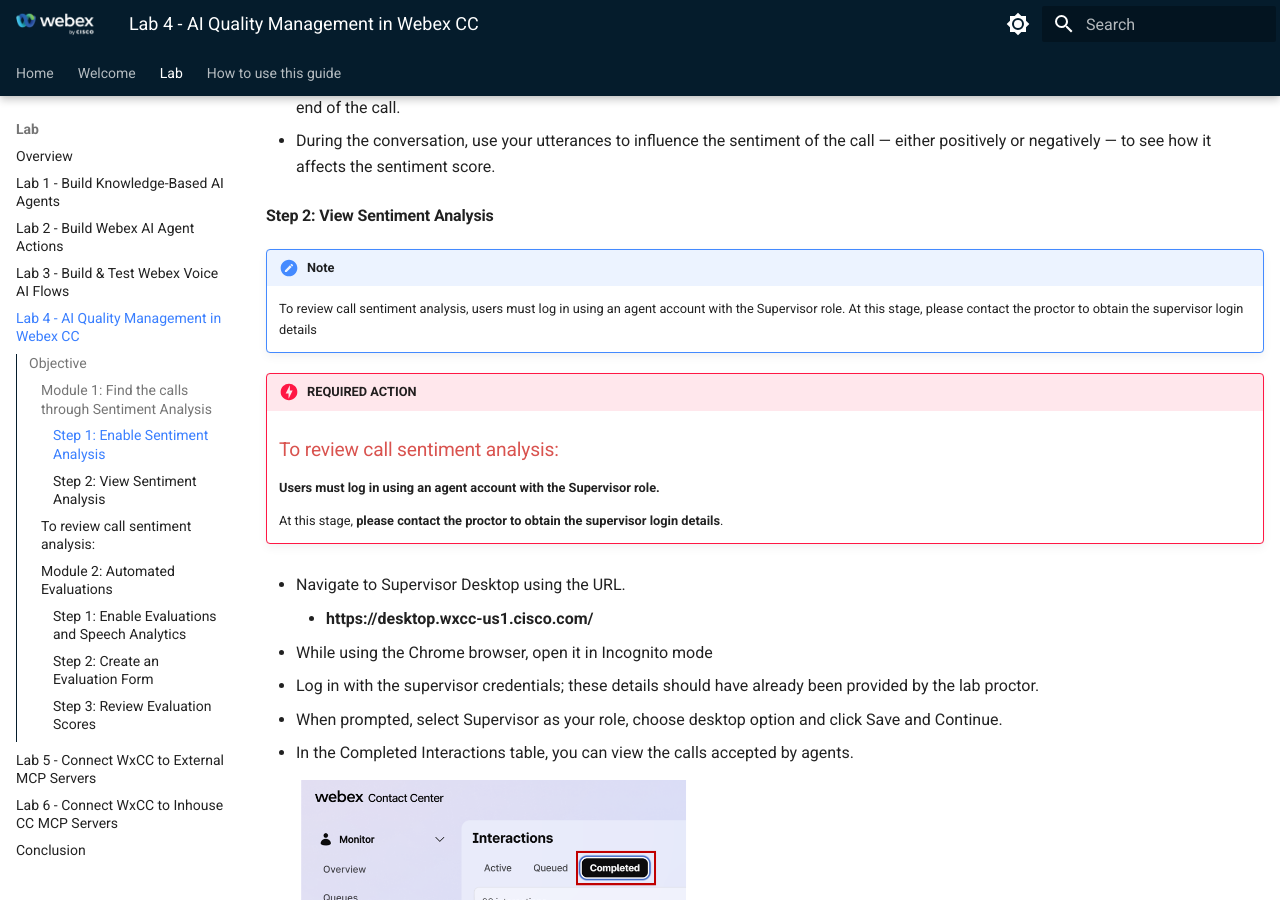
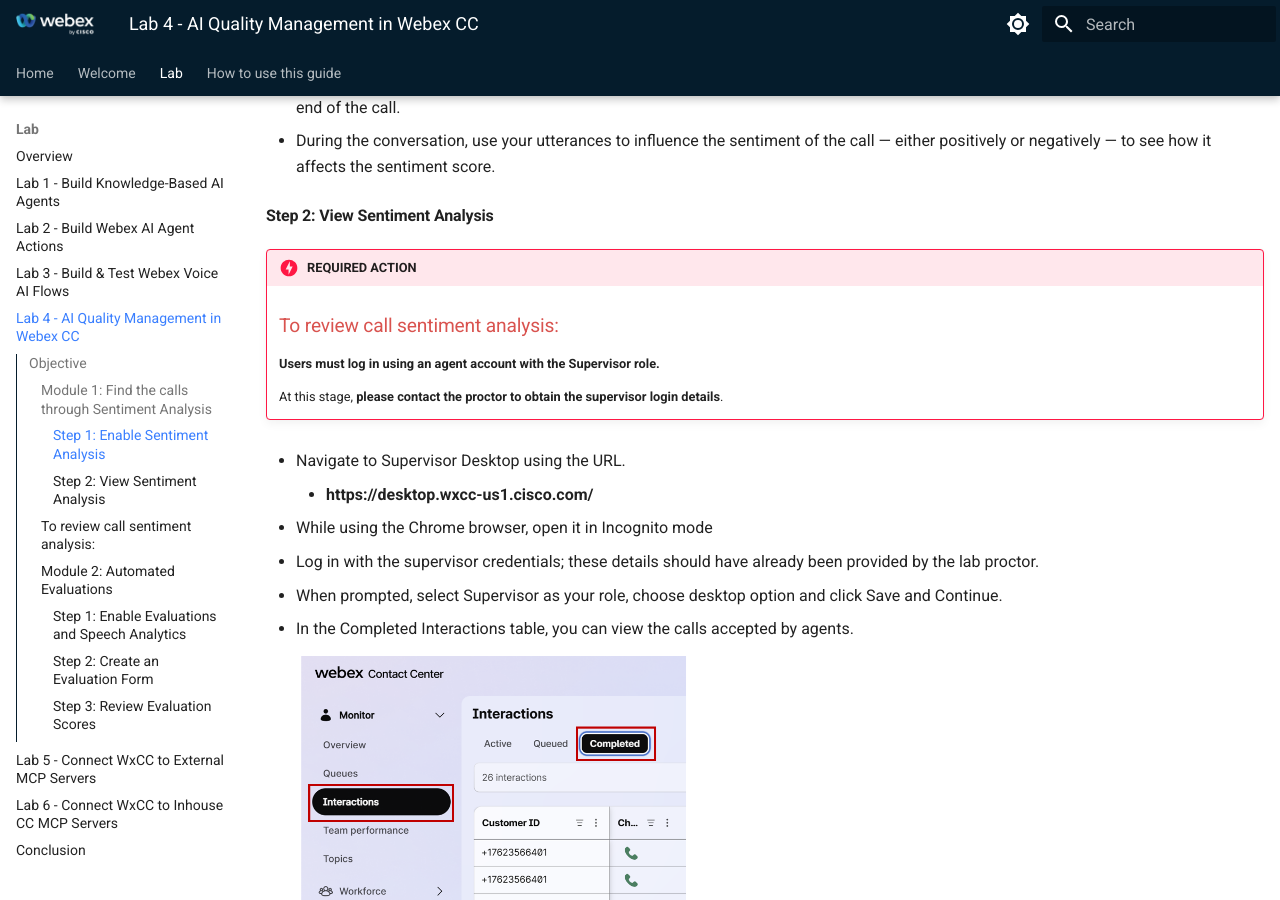
Before and after one commit to WebexCC-SA/LAB-11175, an MkDocs documentation site: the page built from docs/Excercise5.md, in a window 1280 px wide and 900 px high, scrolled down 6099 px. Built offline with MkDocs 1.6.1 and Material for MkDocs 9.7.7, drawn with Linux system fonts in a browser that asks for light colours.

Commit message:
Update Excercise5.md

```diff
--- a/docs/Excercise5.md
+++ b/docs/Excercise5.md
@@ -116,9 +116,6 @@
 
 
 #### Step 2: View Sentiment Analysis
-
-!!! Note
-    To review call sentiment analysis, users must log in using an agent account with the Supervisor role. At this stage, please contact the proctor to obtain the supervisor login details
 
 !!! Danger "REQUIRED ACTION"
     ### <span style="font-size: 1.2em; color: #d9534f;">To review call sentiment analysis:</span>
```
